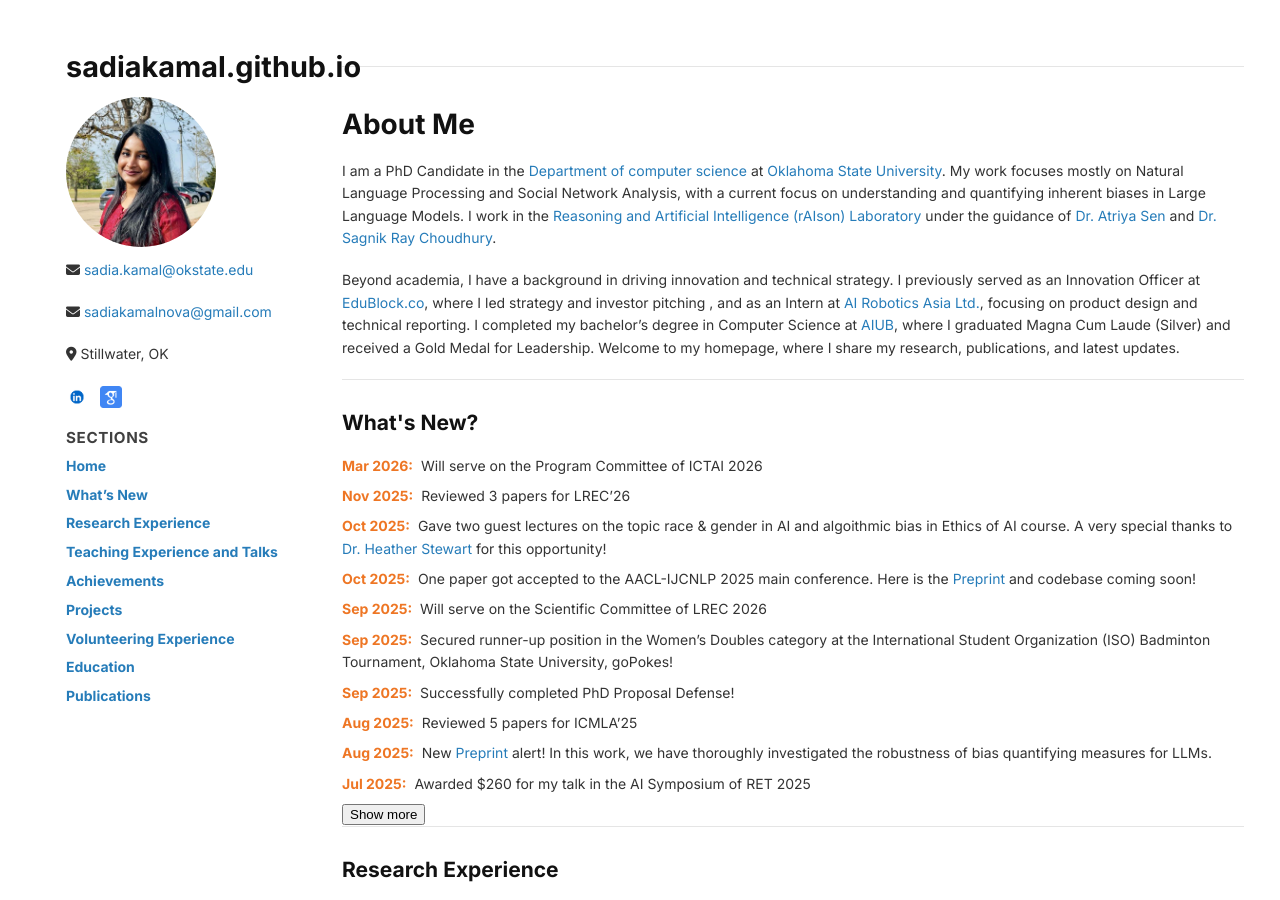
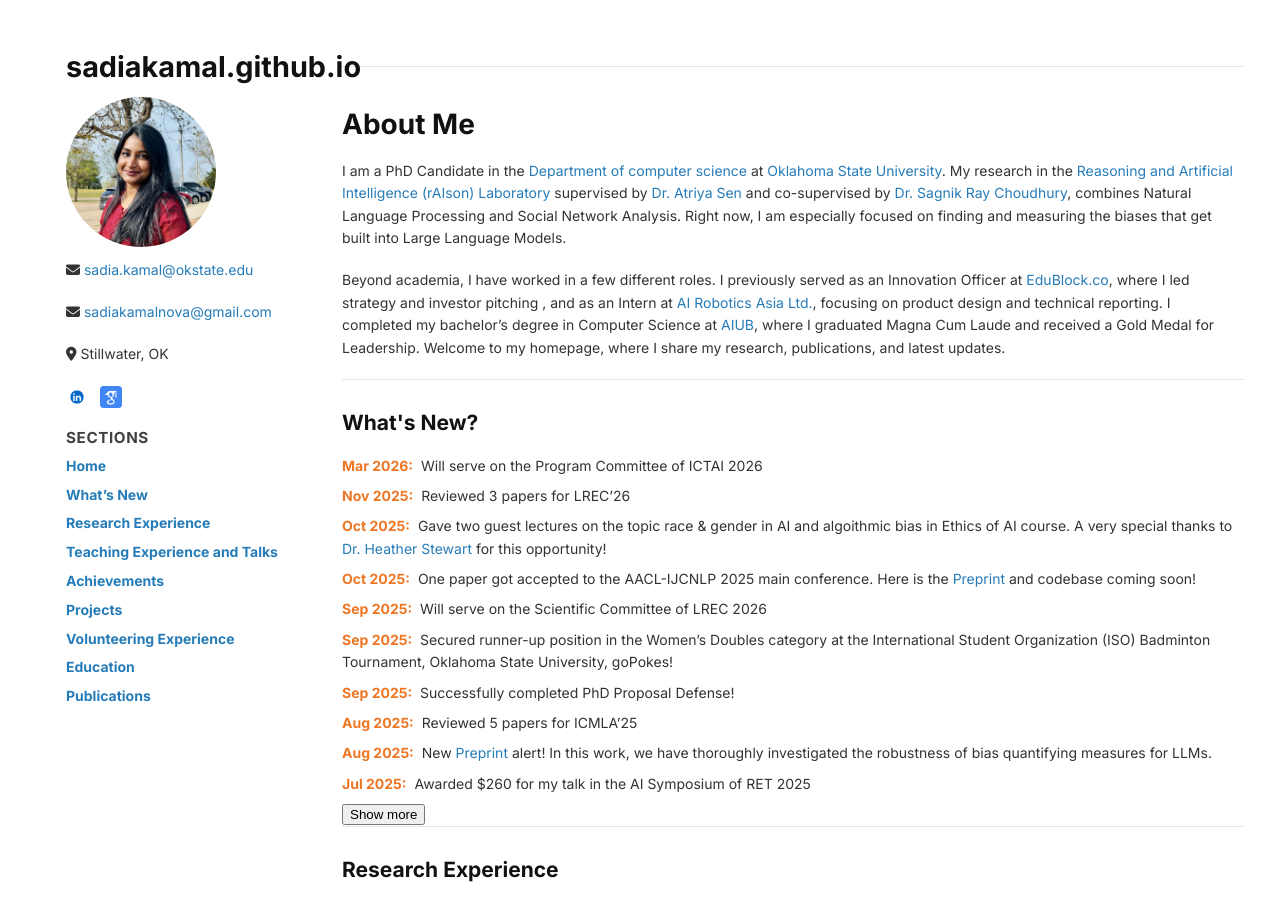
Before and after one commit to sadiakamal/sadiakamal.github.io, a Jekyll site: the page built from index.md, in a window 1280 px wide and 900 px high. Built offline with Jekyll 4.4.1, drawn with Linux system fonts in a browser that asks for light colours; the repository's description, which GitHub fills in, is left out.

Commit message:
Update index.md

```diff
--- a/index.md
+++ b/index.md
@@ -8,9 +8,9 @@ layout: default
 
 # About Me
 
-I am a PhD Candidate in the [Department of computer science](https://cas.okstate.edu/computer_science/) at [Oklahoma State University](https://go.okstate.edu). My work focuses mostly on Natural Language Processing and Social Network Analysis, with a current focus on understanding and quantifying inherent biases in Large Language Models. I work in the [Reasoning and Artificial Intelligence (rAIson) Laboratory](https://cas.okstate.edu/computer_science/about_us/dr_sen_lab/research_team.html) under the guidance of [Dr. Atriya Sen](https://experts.okstate.edu/atriya.sen) and [Dr. Sagnik Ray Choudhury](https://sagnik.github.io).
+I am a PhD Candidate in the [Department of computer science](https://cas.okstate.edu/computer_science/) at [Oklahoma State University](https://go.okstate.edu). My research in the [Reasoning and Artificial Intelligence (rAIson) Laboratory](https://cas.okstate.edu/computer_science/about_us/dr_sen_lab/research_team.html) supervised by [Dr. Atriya Sen](https://experts.okstate.edu/atriya.sen) and co-supervised by [Dr. Sagnik Ray Choudhury](https://sagnik.github.io), combines Natural Language Processing and Social Network Analysis. Right now, I am especially focused on finding and measuring the biases that get built into Large Language Models.
 
-Beyond academia, I have a background in driving innovation and technical strategy. I previously served as an Innovation Officer at [EduBlock.co](https://www.facebook.com/edublock.co/), where I led strategy and investor pitching , and as an Intern at [AI Robotics Asia Ltd.](https://www.facebook.com/airobotics.asia/), focusing on product design and technical reporting. I completed my bachelor's degree in Computer Science at [AIUB](https://www.aiub.edu), where I graduated Magna Cum Laude (Silver) and received a Gold Medal for Leadership. Welcome to my homepage, where I share my research, publications, and latest updates.
+Beyond academia, I have worked in a few different roles. I previously served as an Innovation Officer at [EduBlock.co](https://www.facebook.com/edublock.co/), where I led strategy and investor pitching , and as an Intern at [AI Robotics Asia Ltd.](https://www.facebook.com/airobotics.asia/), focusing on product design and technical reporting. I completed my bachelor's degree in Computer Science at [AIUB](https://www.aiub.edu), where I graduated Magna Cum Laude and received a Gold Medal for Leadership. Welcome to my homepage, where I share my research, publications, and latest updates.
 
 ---
 <h2>What's New?</h2>
```
